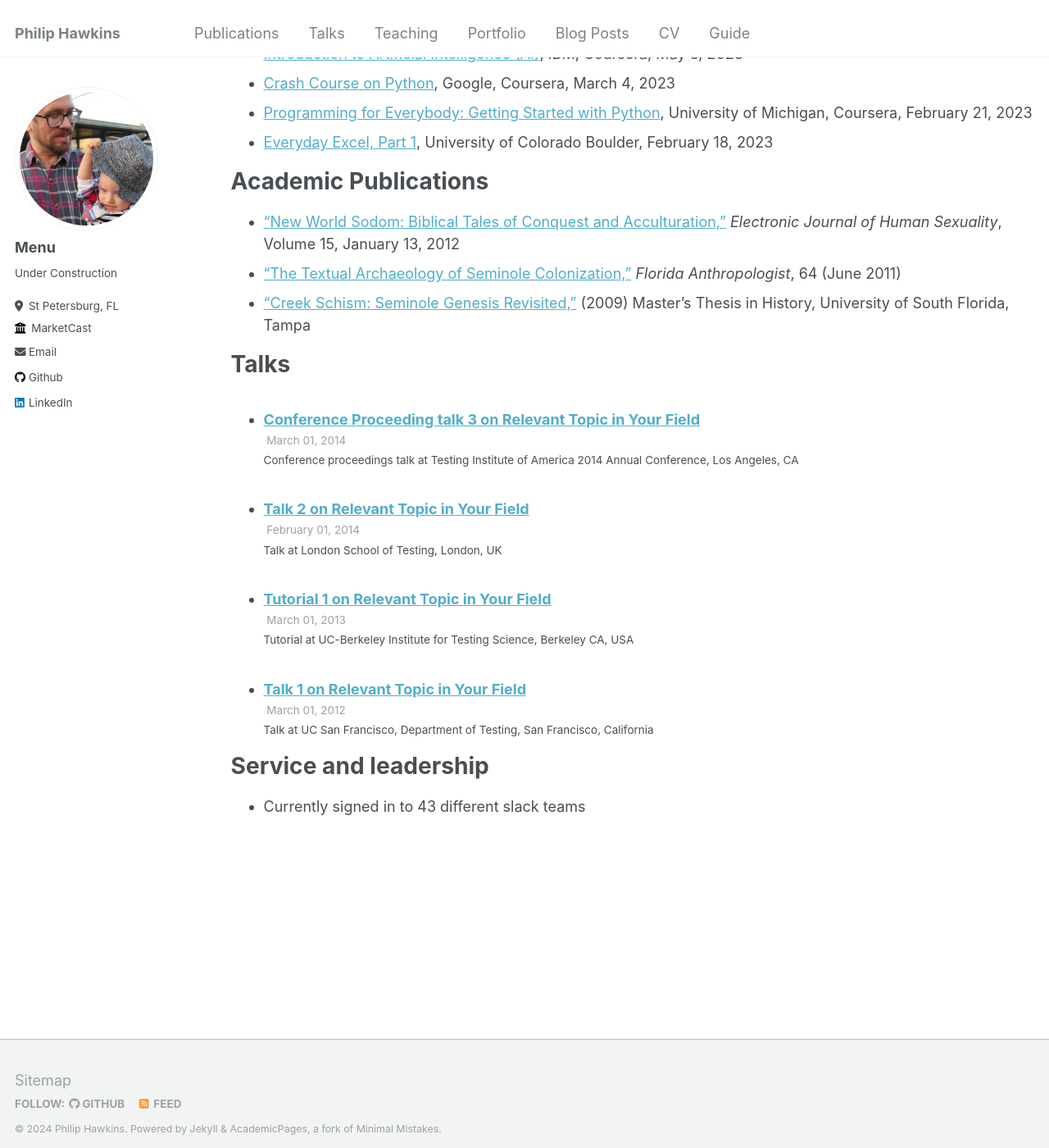
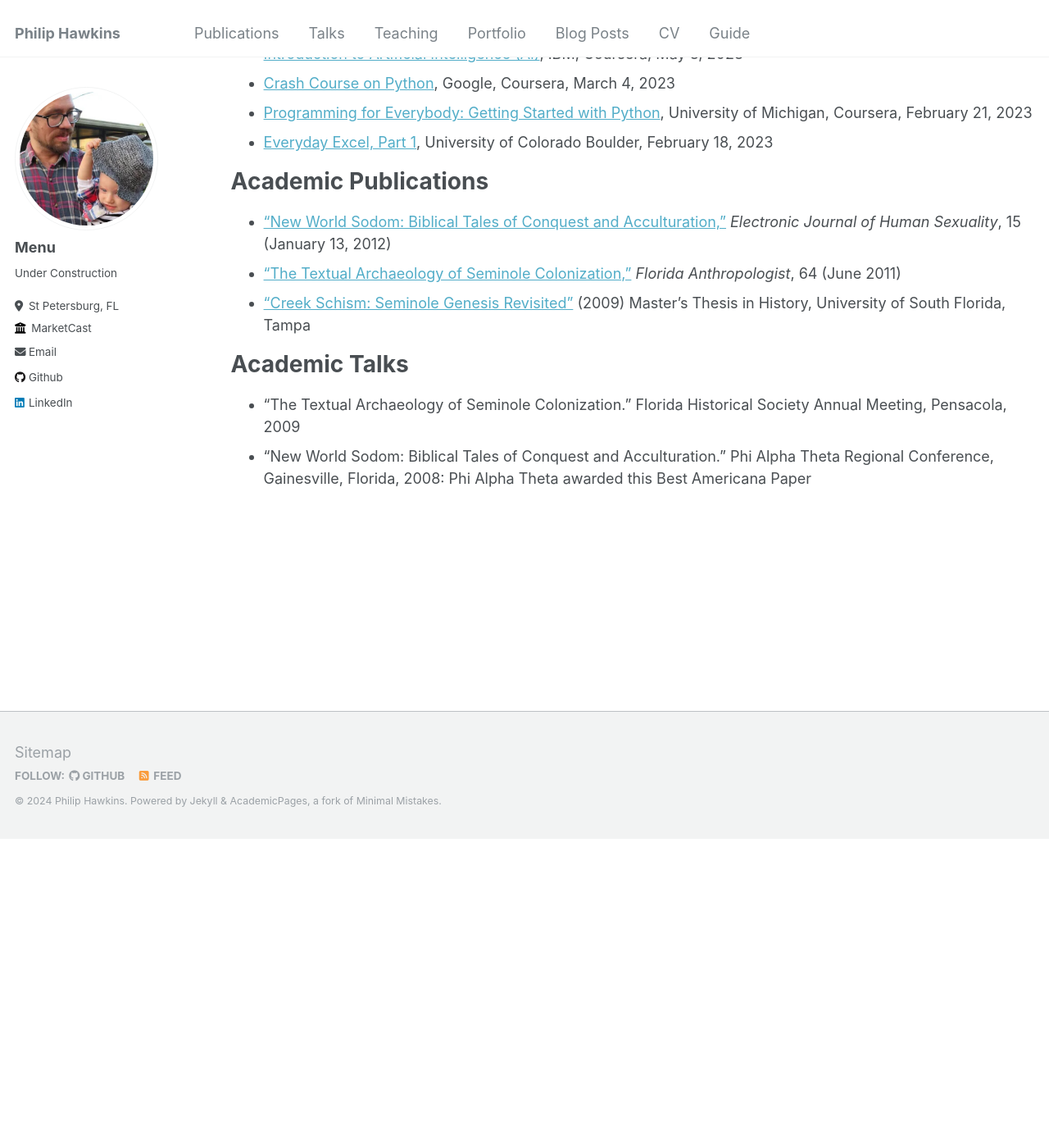
Before and after one commit to philip-hawkins-git/philip-hawkins-git.github.io, a Jekyll site: the page built from _pages/cv.md, in a window 1280 px wide and 1400 px high, scrolled down 1500 px. Shown: the whole window at 82% size. Built offline with Jekyll 4.4.1, drawn with Linux system fonts in a browser that asks for light colours; after the commit the page ends 2522 px from its top, so only the background shows below that.

Commit message:
Update cv.md

```diff
--- a/_pages/cv.md
+++ b/_pages/cv.md
@@ -60,16 +60,11 @@ Course Certificates
 
 Academic Publications
 ======
-* ["New World Sodom: Biblical Tales of Conquest and Acculturation,"](http://www.ejhs.org/volume15/NewWorld.html) *Electronic Journal of Human Sexuality*, Volume 15, January 13, 2012
+* ["New World Sodom: Biblical Tales of Conquest and Acculturation,"](http://www.ejhs.org/volume15/NewWorld.html) *Electronic Journal of Human Sexuality*, 15 (January 13, 2012)
 * ["The Textual Archaeology of Seminole Colonization,"](https://d1wqtxts1xzle7.cloudfront.net/30620572/FA__Vol_64_no_2_Austin-libre.pdf?1391859061=&response-content-disposition=inline%3B+filename%3DGunflints_from_Fort_Brooke_A_Study_and_S.pdf&Expires=1718206187&Signature=LbloPBY-q0l7hUZi6PiijRoVKmipZRN0Gb3aWcxweDHi2-DGh7rASeRS~Myp8SqZsG09WHtVT0tikROQ-2Ru2Iw8sWywkereC0j3VXwOABcqL8u93DaMgHHoyKznV9hUxhAJNDVL-KNZhyRm2o~zJZ4MKo3KwD-lRz6wdScucSauzJoc3UVC9M1IctOW1tKcS9Igc3ufqpWE~BdSUTk-xs7hVYhd88zP~8Al-SD70cyE5pTjAng6NNPu88~wYZFuI6HgVjlOmsMfEPzpcysILaVkSUEq3kdqMBO~1s2n~Y0AvNCQMq0gfqadhX6HgL~Qe3JSRMW8Jn6kn1RwXBYRNA__&Key-Pair-Id=APKAJLOHF5GGSLRBV4ZA) *Florida Anthropologist*, 64 (June 2011)
-* [“Creek Schism: Seminole Genesis Revisited,”](https://citeseerx.ist.psu.edu/document?repid=rep1&type=pdf&doi=521990c3f08bfcf6bfc1c74c29bc591a71b0fe08) (2009) Master’s Thesis in History, University of South Florida, Tampa
+* [“Creek Schism: Seminole Genesis Revisited”](https://citeseerx.ist.psu.edu/document?repid=rep1&type=pdf&doi=521990c3f08bfcf6bfc1c74c29bc591a71b0fe08) (2009) Master’s Thesis in History, University of South Florida, Tampa
 
-Talks
+Academic Talks
 ======
-  <ul>{% for post in site.talks reversed %}
-    {% include archive-single-talk-cv.html  %}
-  {% endfor %}</ul>
-
-Service and leadership
-======
-* Currently signed in to 43 different slack teams
+* "The Textual Archaeology of Seminole Colonization." Florida Historical Society Annual Meeting, Pensacola, 2009
+* “New World Sodom: Biblical Tales of Conquest and Acculturation.” Phi Alpha Theta Regional Conference, Gainesville, Florida, 2008: Phi Alpha Theta awarded this Best Americana Paper
```
